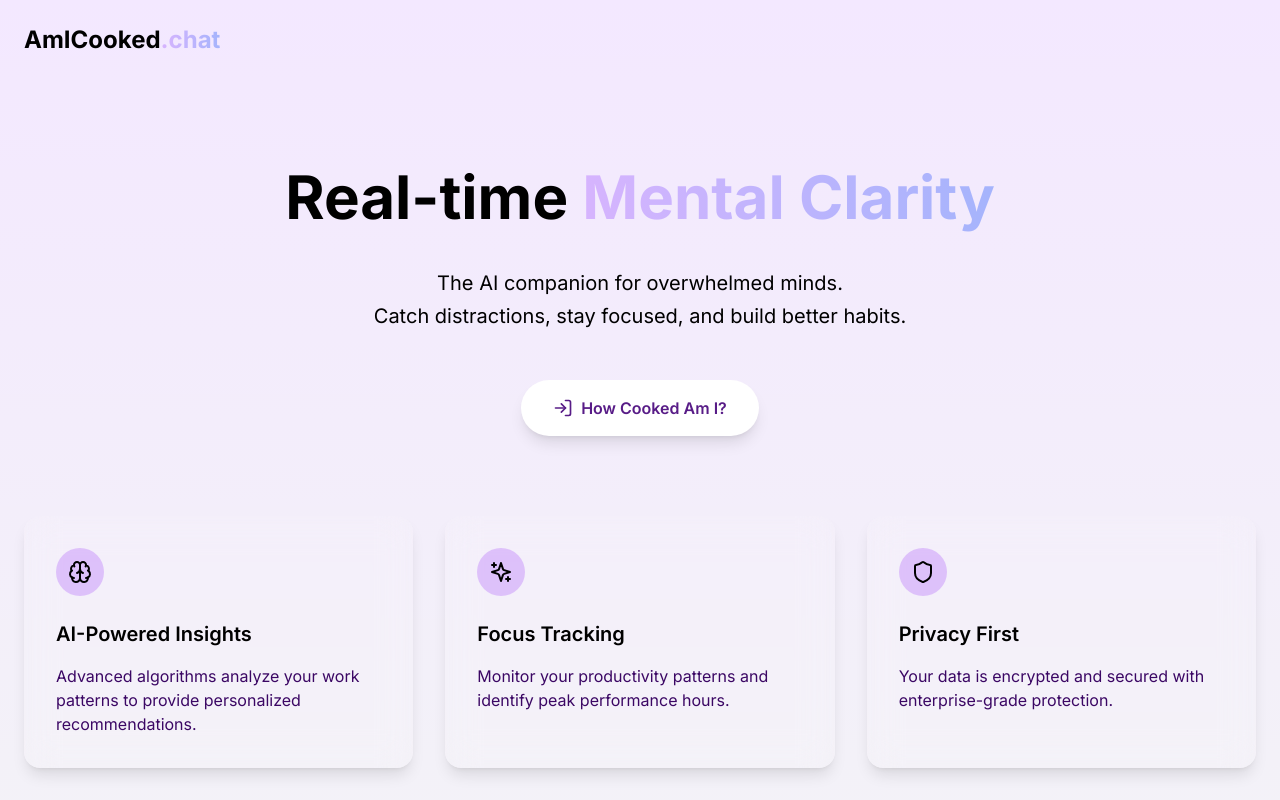
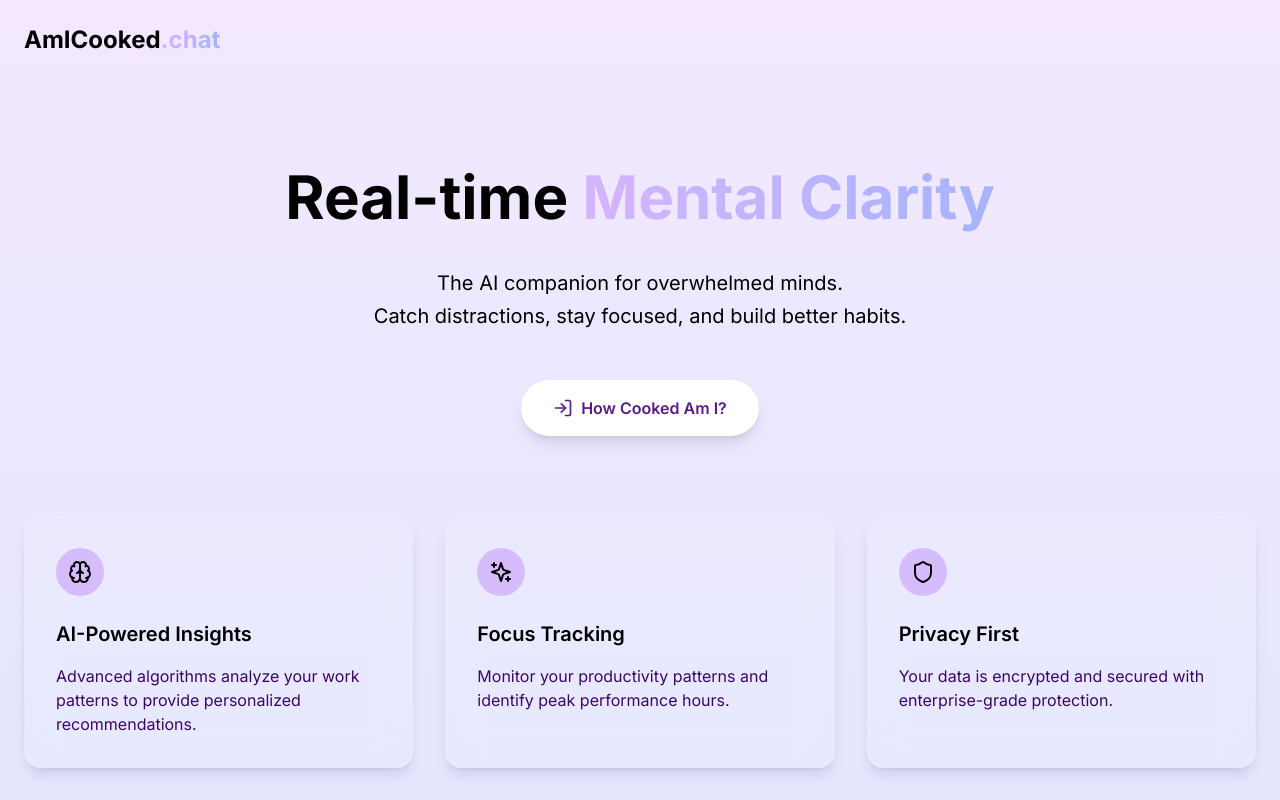
Before and after one commit to AtinChing/AmICookedChat, a React (Vite) app in the folder boltv5 copy/project/: page / in a window 1280 px wide. Shown: the top 800 px of the page. Built offline with nearby package versions, Linux system fonts and the light colour scheme.

Commit message:
Update Landing - Fade anim final
Fade one word after another

```diff
--- a/boltv5 copy/project/src/components/Landing/Landing.tsx
+++ b/boltv5 copy/project/src/components/Landing/Landing.tsx
@@ -6,7 +6,7 @@
   const { loginWithRedirect, isAuthenticated } = useAuth0();
 
   return (
-    <div className="min-h-screen bg-gradient-to-b from-purple-100 to-indigo-175 text-black">
+    <div className="min-h-screen bg-gradient-to-b from-purple-100 to-indigo-100 text-black">
       {/* Navigation */}
       <nav className="container mx-auto px-6 py-6">
         <div className="flex items-center justify-between">
@@ -25,7 +25,7 @@
       {/* Hero Section */}
       <div className="container mx-auto px-6 py-20">
         <div className="text-center max-w-4xl mx-auto">
-        <h1 className="text-6xl font-bold mb-8 leading-tight">
+        <h1 className="text-6xl font-bold mb-8 leading-tight animate-fadeIn">
             Real-time
             <span
               className="text-transparent bg-clip-text bg-gradient-to-r from-purple-300 to-indigo-300 animate-fadeIn"
```
